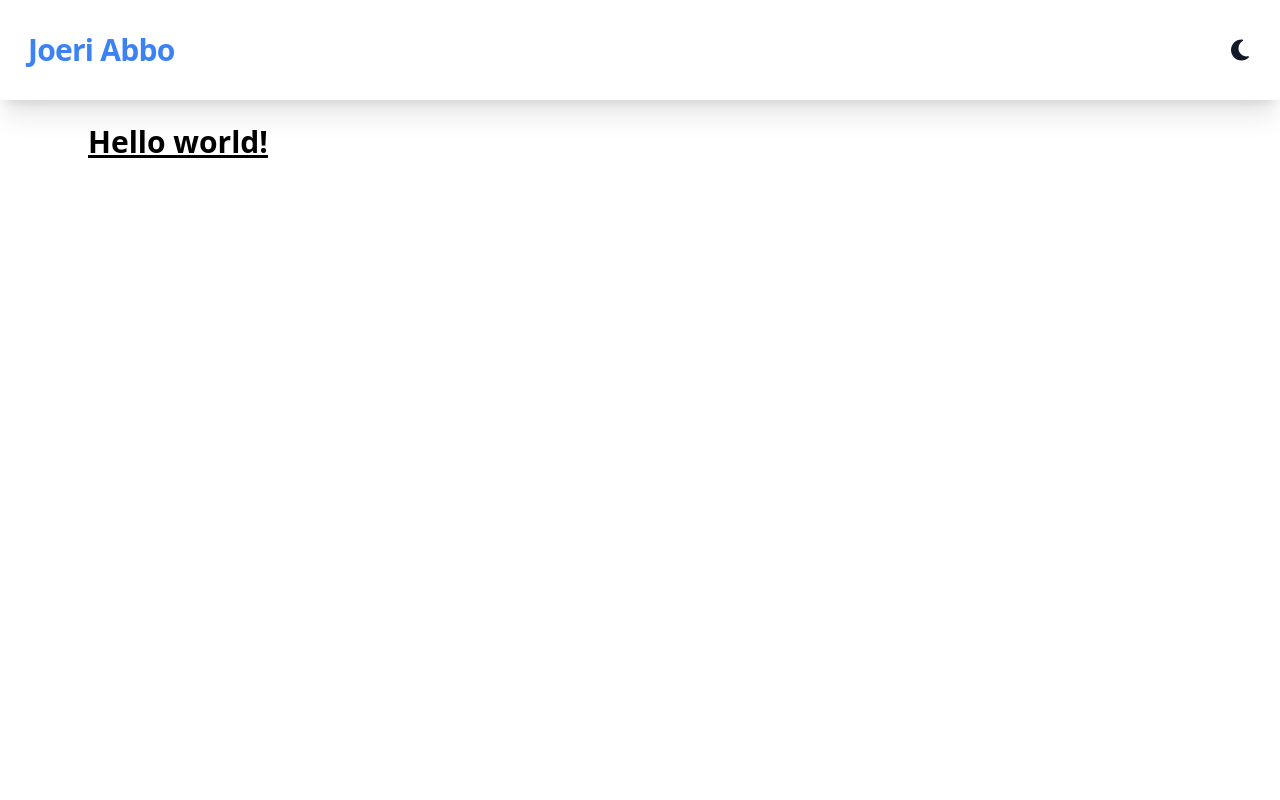
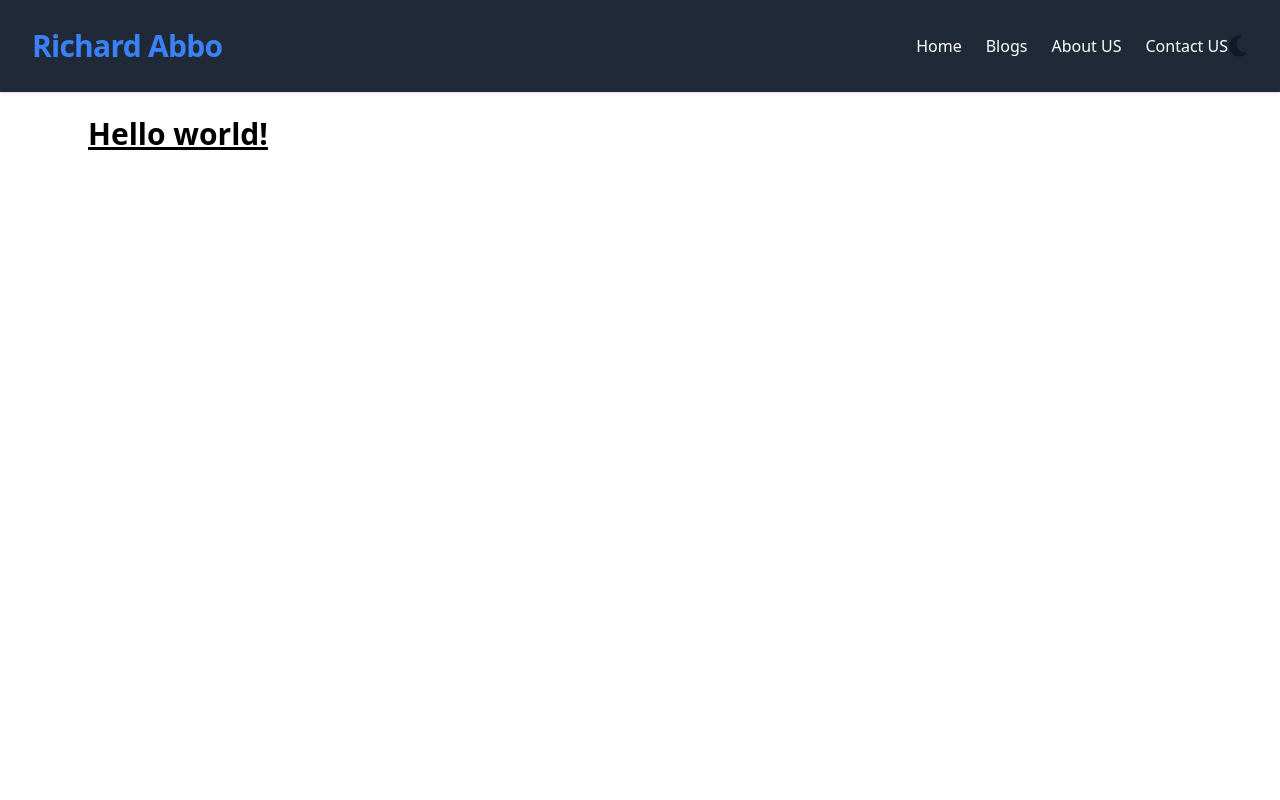
Before and after one commit to Joeri-Abbo/next-raac, a Next.js app: page / in a window 1280 px wide. Shown: the top 800 px of the page. Built offline with nearby package versions, Linux system fonts and the light colour scheme.

Commit message:
Add new header

```diff
--- a/components/Logo.tsx
+++ b/components/Logo.tsx
@@ -4,7 +4,7 @@
     return (
         <Link href="/" className="my-2 flex items-center space-x-1 text-blue-500">
             <span className="font-bold text-3xl font-sans tracking-tight whitespace-nowrap">
-                Joeri Abbo
+                Richard Abbo
             </span>
         </Link>
     )
--- a/sections/Header.tsx
+++ b/sections/Header.tsx
@@ -3,6 +3,7 @@
 import {useState, useEffect} from "react";
 import SunIcon from "../public/icons/sun-bright-solid.svg"
 import MoonIcon from "../public/icons/moon-solid.svg"
+import Link from "next/link";
 
 
 const Header = () => {
@@ -21,7 +22,7 @@
         if (!mounted) return null;
 
         const currentTheme = theme === "system" ? systemTheme : theme;
-        const classNames = "my-2 w-6 h-6 hover:scale-125 transform-gpu "
+        const classNames = " w-5 h-6 hover:scale-125 transform-gpu "
         const colorClass = currentTheme === dark ? "fill-yellow-500" : "fill-gray-900"
 
         if (currentTheme === dark) {
@@ -34,16 +35,93 @@
             )
         }
     };
+    const [navbar, setNavbar] = useState(false);
+
 
     return (
-        <header
-            className="h-15 shadow-sm sticky top-0 z-30 w-full px-2 py-4 sm:px-4 shadow-xl relative dark:bg-black bg-white ">
-            <div className="px-2 sm:px-3 py-2 flex justify-between items-center z-100">
-                <Logo/>
-                <div className="flex gap-6 items-center">
-                    {renderThemeChanger()}
+        <header>
+            <nav className="w-full bg-gray-800 shadow">
+                <div className="justify-between px-4 mx-auto lg:max-w-7xl md:items-center md:flex md:px-8">
+                    <div>
+                        <div className="flex items-center justify-between py-3 md:py-5 md:block">
+                            <Logo/>
+                            <div className="md:hidden">
+                                <div className="flex">
+                                    <button
+                                        className="p-2 text-gray-700 rounded-md outline-none focus:border-gray-400 focus:border"
+                                        onClick={() => setNavbar(!navbar)}
+                                    >
+                                        {navbar ? (
+                                            <svg
+                                                xmlns="http://www.w3.org/2000/svg"
+                                                className="w-6 h-6 text-white"
+                                                viewBox="0 0 20 20"
+                                                fill="currentColor"
+                                            >
+                                                <path
+                                                    fillRule="evenodd"
+                                                    d="M4.293 4.293a1 1 0 011.414 0L10 8.586l4.293-4.293a1 1 0 111.414 1.414L11.414 10l4.293 4.293a1 1 0 01-1.414 1.414L10 11.414l-4.293 4.293a1 1 0 01-1.414-1.414L8.586 10 4.293 5.707a1 1 0 010-1.414z"
+                                                    clipRule="evenodd"
+                                                />
+                                            </svg>
+                                        ) : (
+                                            <svg
+                                                xmlns="http://www.w3.org/2000/svg"
+                                                className="w-6 h-6 text-white"
+                                                fill="none"
+                                                viewBox="0 0 24 24"
+                                                stroke="currentColor"
+                                                strokeWidth={2}
+                                            >
+                                                <path
+                                                    strokeLinecap="round"
+                                                    strokeLinejoin="round"
+                                                    d="M4 6h16M4 12h16M4 18h16"
+                                                />
+                                            </svg>
+                                        )}
+                                    </button>
+                                    {renderThemeChanger()}
+                                </div>
+                            </div>
+                        </div>
+                    </div>
+                    <div>
+                        <div
+                            className={`flex-1 justify-self-center pb-3 mt-8 md:block md:pb-0 md:mt-0 ${
+                                navbar ? 'block' : 'hidden'
+                            }`}
+                        >
+                            <div className="flex">
+                                <ul className="items-center justify-center space-y-8 md:flex md:space-x-6 md:space-y-0">
+                                    <li className="text-white">
+                                        <Link href="/">
+                                            Home
+                                        </Link>
+                                    </li>
+                                    <li className="text-white">
+                                        <Link href="/blogs">
+                                            Blogs
+                                        </Link>
+                                    </li>
+                                    <li className="text-white">
+                                        <Link href="/about">
+                                            About US
+                                        </Link>
+                                    </li>
+                                    <li className="text-white">
+                                        <Link href="/contact">
+                                            Contact US
+                                        </Link>
+                                    </li>
+                                </ul>
+                                {renderThemeChanger()}
+                            </div>
+                        </div>
+                    </div>
                 </div>
-            </div>
+            </nav>
+
         </header>
     );
 };
```
Also changed, not shown: pages/_document.tsx (+4 -4 lines).
